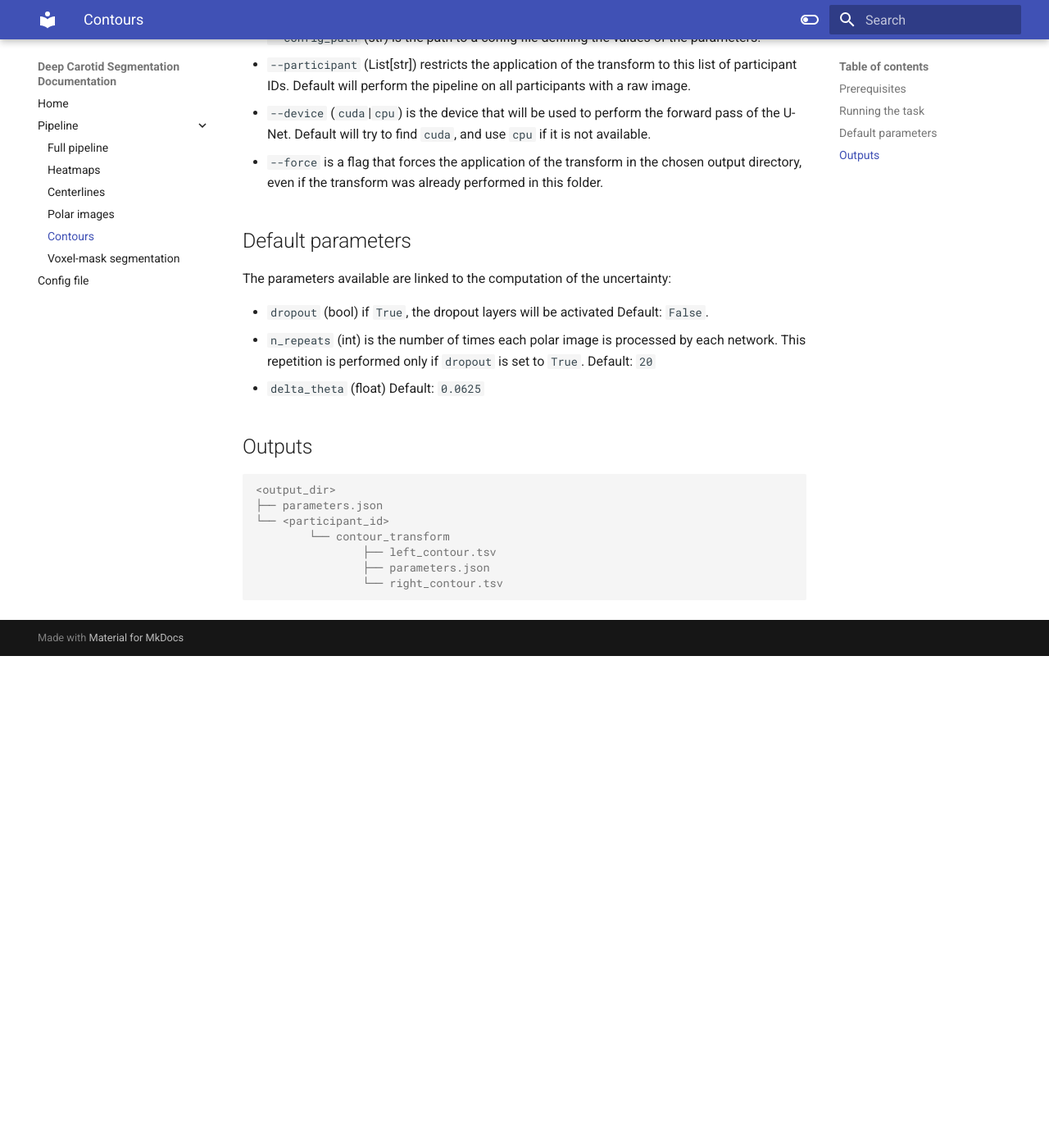
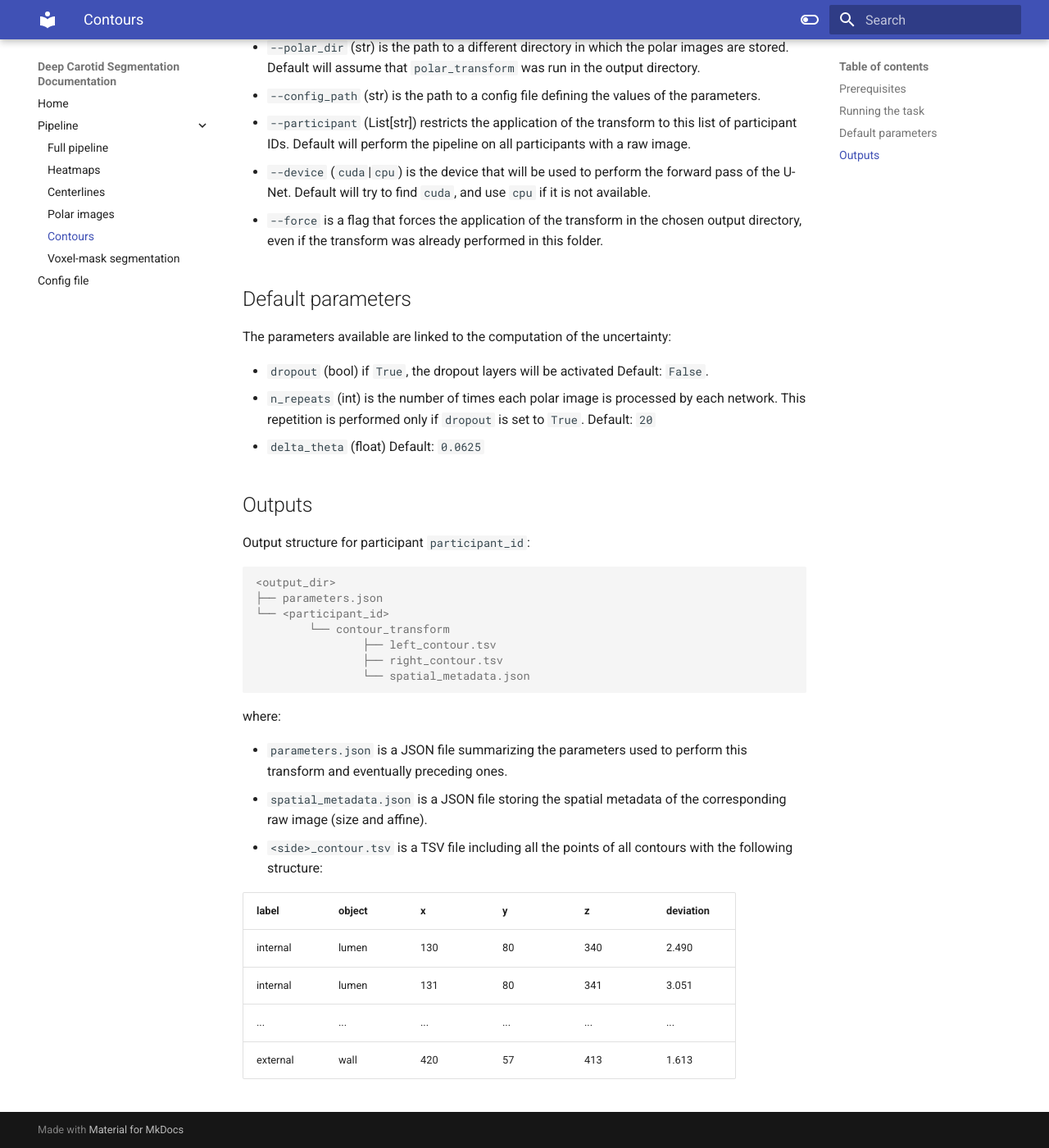
Before and after one commit to MIAGroupUT/carotid-segmentation, an MkDocs documentation site: the page built from docs/Pipeline/Contour.md, in a window 1280 px wide and 1400 px high, scrolled down 2220 px. Shown: the whole window at 82% size. Built offline with MkDocs 1.6.1 and Material for MkDocs 9.7.7, drawn with Linux system fonts in a browser that asks for light colours; before the commit the page ends 3020 px from its top, so only the background shows below that; some of the changed text lies outside the part shown.

````diff
--- a/docs/Pipeline/Contour.md
+++ b/docs/Pipeline/Contour.md
@@ -38,6 +38,8 @@ This step relies on the outputs of `polar_transform`.
     load and update the `parameters.json` file in the directory in which polar images are
     stored. Make sure this file exists at the root of the polar images directory.
 
+You also need to provide one (or several models) for contour regression stored in the same directory.
+
 ## Running the task
 
 The task can be run with the following command line:
@@ -73,12 +75,27 @@ This repetition is performed only if `dropout` is set to `True`. Default: `20`
 
 ## Outputs
 
+Output structure for participant `participant_id`:
 ```console
 <output_dir>
 ├── parameters.json
 └── <participant_id>
         └── contour_transform
                 ├── left_contour.tsv
-                ├── parameters.json
-                └── right_contour.tsv
+                ├── right_contour.tsv
+                └── spatial_metadata.json
 ```
+
+
+where:
+
+- `parameters.json` is a JSON file summarizing the parameters used to perform this transform and eventually preceding ones.
+- `spatial_metadata.json` is a JSON file storing the spatial metadata of the corresponding raw image (size and affine).
+- `<side>_contour.tsv` is a TSV file including all the points of all contours with the following structure:
+
+| label    | object | x    | y   | z   | deviation |
+|----------|--------|------|-----|-----|-----------|
+| internal | lumen  | 130  | 80  | 340 | 2.490     |
+| internal | lumen  | 131  | 80  | 341 | 3.051     |
+| ...      | ...    | ...  | ... | ... | ...       |
+| external | wall   | 420  | 57  | 413 | 1.613     |
````
Also changed, not shown: docs/Pipeline/Heatmap.md (+1 -1 lines), docs/Pipeline/Pipeline.md (+82 -0 lines), docs/Pipeline/Segmentation.md (+57 -0 lines), 1 other file.
